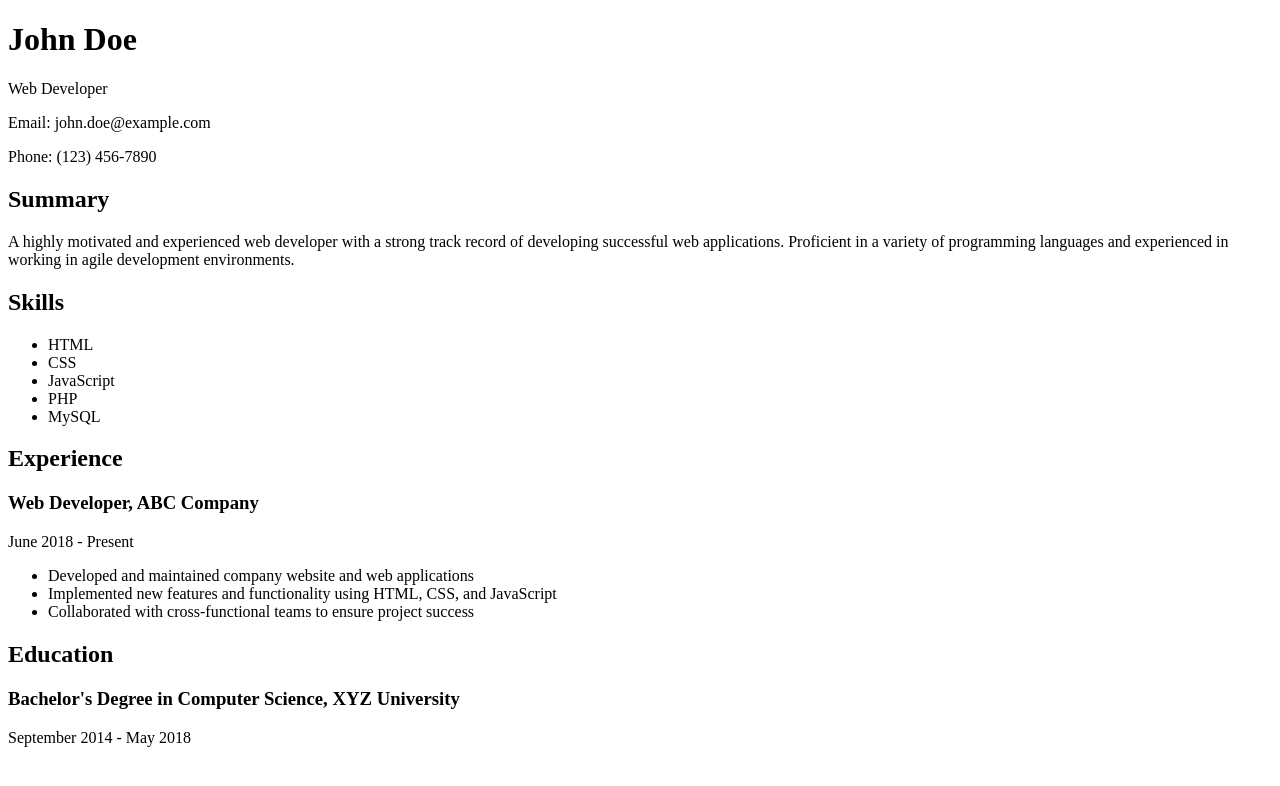
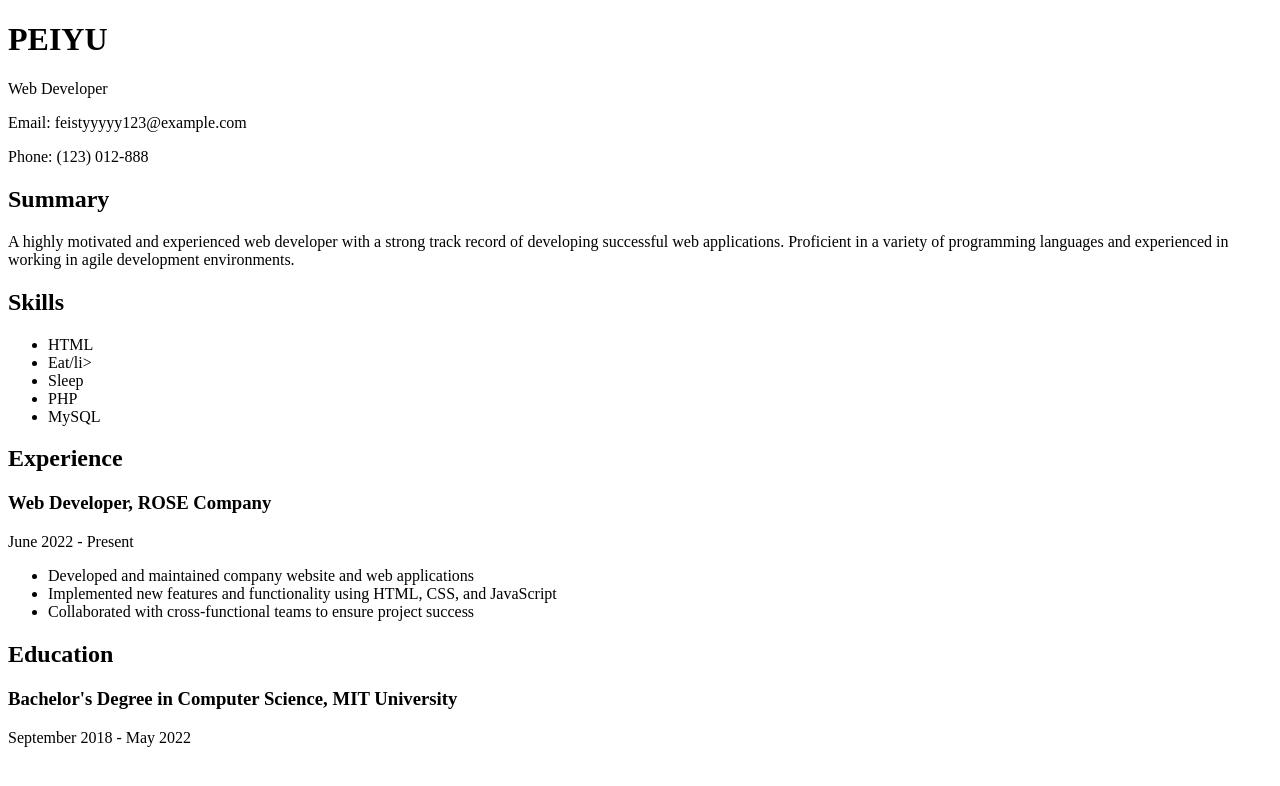
Before and after one commit to Feistyyy/PeiYu, a plain HTML site: page index.html in a window 1280 px wide. Drawn offline with Linux system fonts and the light colour scheme.

Commit message:
Update index.html

```diff
--- a/index.html
+++ b/index.html
@@ -5,10 +5,10 @@
 </head>
 <body>
   <header>
-    <h1>John Doe</h1>
+    <h1>PEIYU</h1>
     <p>Web Developer</p>
-    <p>Email: john.doe@example.com</p>
-    <p>Phone: (123) 456-7890</p>
+    <p>Email: feistyyyyy123@example.com</p>
+    <p>Phone: (123) 012-888</p>
   </header>
   <section>
     <h2>Summary</h2>
@@ -18,16 +18,16 @@
     <h2>Skills</h2>
     <ul>
       <li>HTML</li>
-      <li>CSS</li>
-      <li>JavaScript</li>
+      <li>Eat/li>
+      <li>Sleep</li>
       <li>PHP</li>
       <li>MySQL</li>
     </ul>
   </section>
   <section>
     <h2>Experience</h2>
-    <h3>Web Developer, ABC Company</h3>
-    <p>June 2018 - Present</p>
+    <h3>Web Developer, ROSE Company</h3>
+    <p>June 2022 - Present</p>
     <ul>
       <li>Developed and maintained company website and web applications</li>
       <li>Implemented new features and functionality using HTML, CSS, and JavaScript</li>
@@ -36,8 +36,8 @@
   </section>
   <section>
     <h2>Education</h2>
-    <h3>Bachelor's Degree in Computer Science, XYZ University</h3>
-    <p>September 2014 - May 2018</p>
+    <h3>Bachelor's Degree in Computer Science, MIT University</h3>
+    <p>September 2018 - May 2022</p>
   </section>
 </body>
 </html>
```
